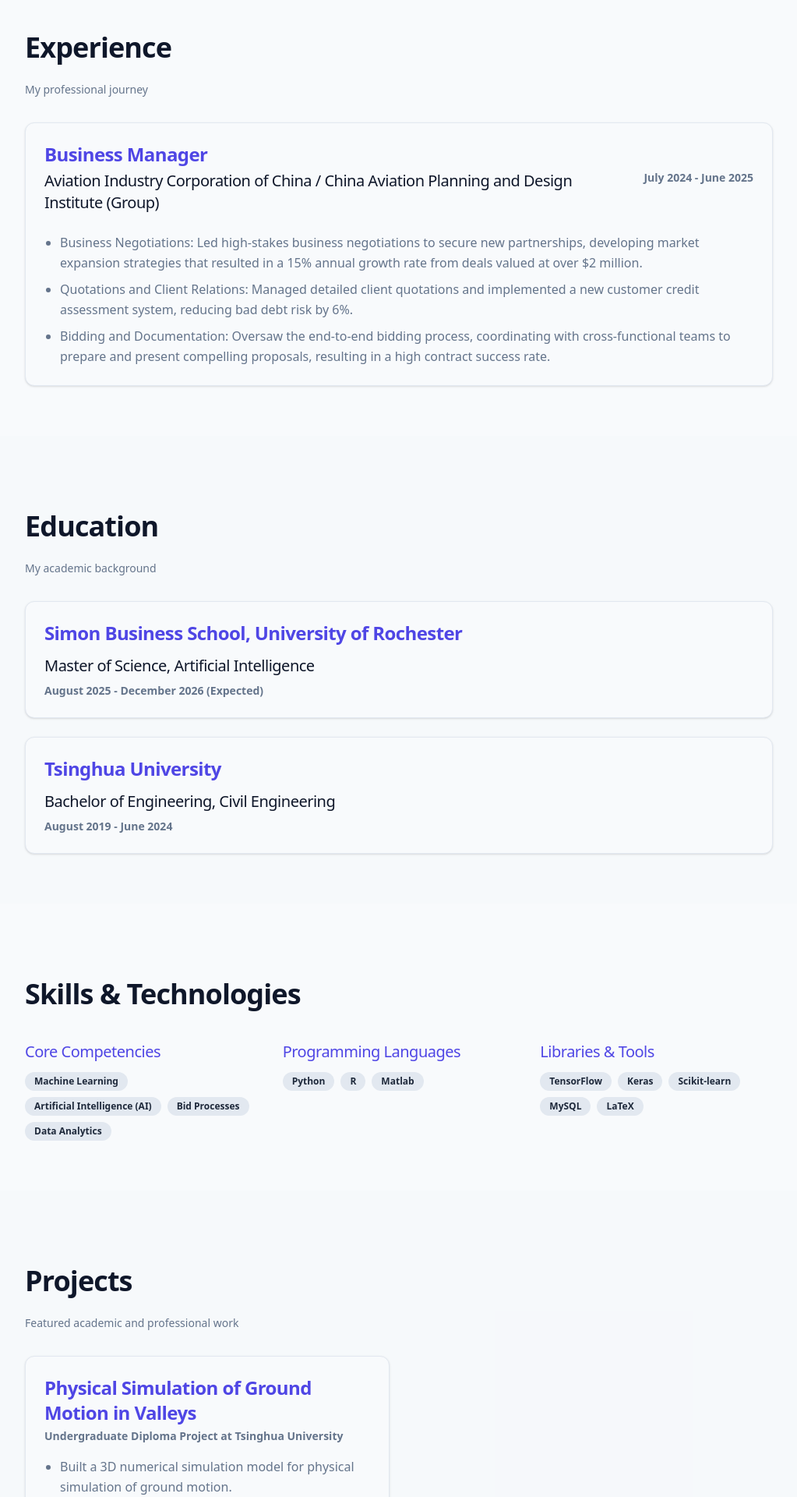
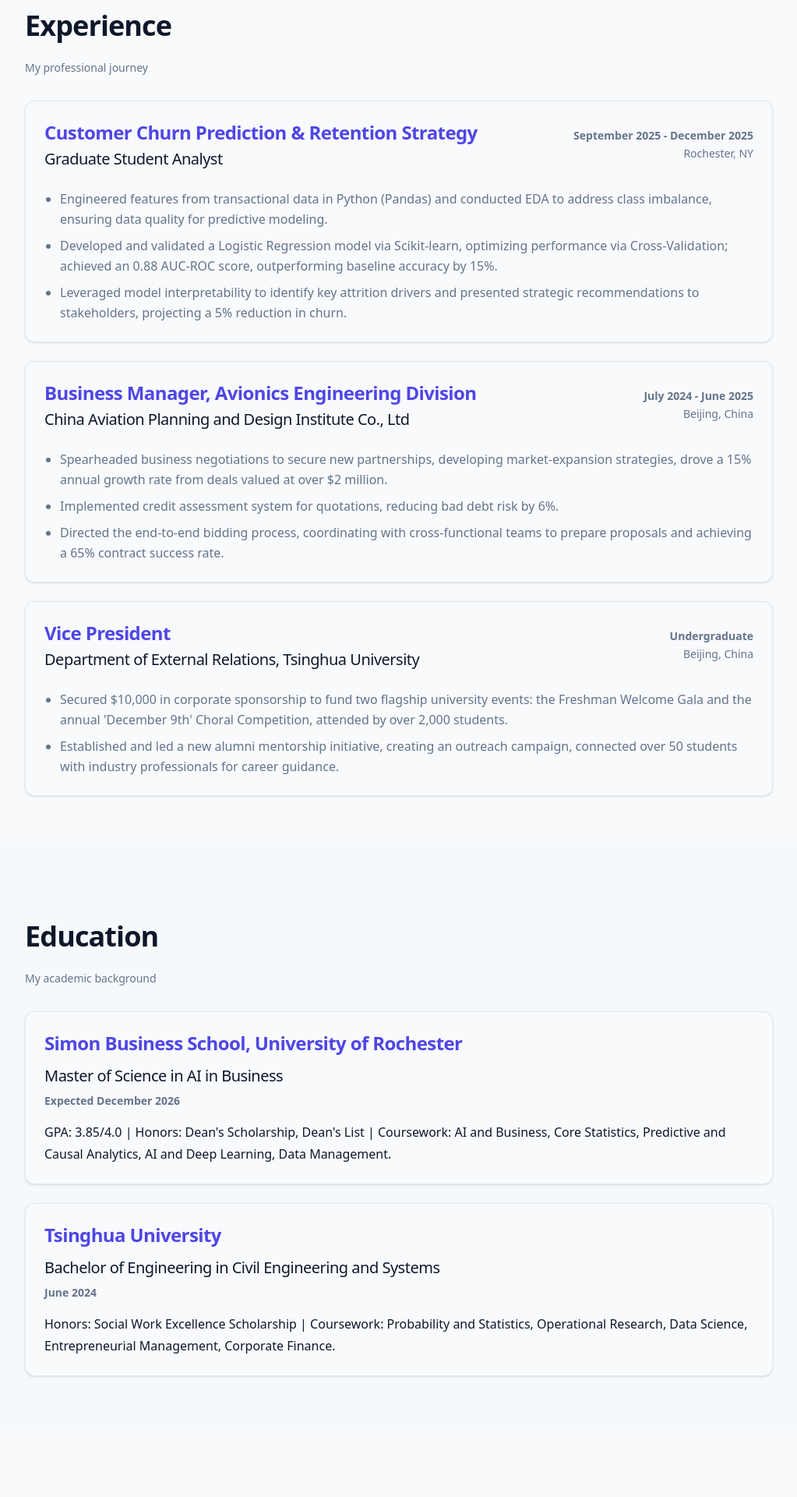
Before and after one commit to mingzhi0119/personal_website, a Next.js app: page / in a window 1280 px wide. Shown: the part 860-2780 px from the top of the page at 78% size, without its empty margins (128-1151 px from the left). Built offline with nearby package versions, Linux system fonts and the light colour scheme.

Commit message:
Expand profile data with detailed Jan 16 2026 resume

```diff
--- a/src/data/profile.ts
+++ b/src/data/profile.ts
@@ -47,41 +47,65 @@
 
 export const profileData: ProfileData = {
     name: "Mingzhi Hu",
-    role: "M.S. Candidate in Artificial Intelligence in Business",
+    role: "M.S. Candidate in AI in Business",
     contact: {
-        email: "mhu29@Simon.rochester.edu",
-        linkedin: "https://www.linkedin.com/in/mingzhi-h",
-        location: "Rochester, New York, United States",
+        email: "mhu29@simon.rochester.edu",
+        linkedin: "https://www.linkedin.com/in/mingzhi-h/",
+        location: "Rochester, NY",
     },
     summary: [
-        "Master of Science candidate in Artificial Intelligence in Business at the University of Rochester's Simon Business School, with an expected graduation in December 2026. Previously earned a Bachelor of Engineering in Civil Engineering and Systems from Tsinghua University.",
-        "Professional experience includes a role as a Full-time Business Manager at China Aviation Planning and Design Institute (Group) Co., Ltd. Led business negotiations contributing to a 15% annual growth from deals valued over $2 million, managed client quotations reducing bad debt risk by 6%, and oversaw the bidding process to secure contracts.",
-        "Recipient of the Dean's Scholarship from Simon Business School and member of the Simon Data Analytics Club."
+        "Master of Science candidate in AI in Business at the University of Rochester's Simon Business School (GPA: 3.85/4.0), with an expected graduation in December 2026. Recipient of the Dean's Scholarship and Dean's List honors.",
+        "Experienced Business Manager and Graduate Student Analyst with a strong track record of leveraging data analytics and machine learning to drive business growth, optimize customer retention, and streamline operations.",
+        "Proficient in Python, R, Matlab, and SQL, with hands-on experience in building predictive models using TensorFlow, Keras, and Scikit-learn."
     ],
     skills: [
         {
-            category: "Core Competencies",
-            items: ["Machine Learning", "Artificial Intelligence (AI)", "Bid Processes", "Data Analytics"]
+            category: "Programming Languages",
+            items: ["Python", "R", "Matlab", "C", "Stata", "MySQL", "LaTeX"]
         },
         {
-            category: "Programming Languages",
-            items: ["Python", "R", "Matlab"]
+            category: "Data & Machine Learning",
+            items: ["TensorFlow", "Keras", "Scikit-learn", "Pandas", "NumPy"]
         },
         {
-            category: "Libraries & Tools",
-            items: ["TensorFlow", "Keras", "Scikit-learn", "MySQL", "LaTeX"]
+            category: "Certifications",
+            items: ["Advanced Certificate of Achievement in Data Management and Warehousing"]
         }
     ],
     experience: [
         {
             id: "exp-1",
-            company: "Aviation Industry Corporation of China / China Aviation Planning and Design Institute (Group)",
-            title: "Business Manager",
+            company: "Graduate Student Analyst",
+            title: "Customer Churn Prediction & Retention Strategy",
+            location: "Rochester, NY",
+            period: "September 2025 - December 2025",
+            responsibilities: [
+                "Engineered features from transactional data in Python (Pandas) and conducted EDA to address class imbalance, ensuring data quality for predictive modeling.",
+                "Developed and validated a Logistic Regression model via Scikit-learn, optimizing performance via Cross-Validation; achieved an 0.88 AUC-ROC score, outperforming baseline accuracy by 15%.",
+                "Leveraged model interpretability to identify key attrition drivers and presented strategic recommendations to stakeholders, projecting a 5% reduction in churn."
+            ]
+        },
+        {
+            id: "exp-2",
+            company: "China Aviation Planning and Design Institute Co., Ltd",
+            title: "Business Manager, Avionics Engineering Division",
+            location: "Beijing, China",
             period: "July 2024 - June 2025",
             responsibilities: [
-                "Business Negotiations: Led high-stakes business negotiations to secure new partnerships, developing market expansion strategies that resulted in a 15% annual growth rate from deals valued at over $2 million.",
-                "Quotations and Client Relations: Managed detailed client quotations and implemented a new customer credit assessment system, reducing bad debt risk by 6%.",
-                "Bidding and Documentation: Oversaw the end-to-end bidding process, coordinating with cross-functional teams to prepare and present compelling proposals, resulting in a high contract success rate."
+                "Spearheaded business negotiations to secure new partnerships, developing market-expansion strategies, drove a 15% annual growth rate from deals valued at over $2 million.",
+                "Implemented credit assessment system for quotations, reducing bad debt risk by 6%.",
+                "Directed the end-to-end bidding process, coordinating with cross-functional teams to prepare proposals and achieving a 65% contract success rate."
+            ]
+        },
+        {
+            id: "exp-3",
+            company: "Department of External Relations, Tsinghua University",
+            title: "Vice President",
+            location: "Beijing, China",
+            period: "Undergraduate",
+            responsibilities: [
+                "Secured $10,000 in corporate sponsorship to fund two flagship university events: the Freshman Welcome Gala and the annual 'December 9th' Choral Competition, attended by over 2,000 students.",
+                "Established and led a new alumni mentorship initiative, creating an outreach campaign, connected over 50 students with industry professionals for career guidance."
             ]
         }
     ],
@@ -89,27 +113,28 @@
         {
             id: "edu-1",
             institution: "Simon Business School, University of Rochester",
-            degree: "Master of Science, Artificial Intelligence",
-            period: "August 2025 - December 2026 (Expected)",
+            degree: "Master of Science in AI in Business",
+            period: "Expected December 2026",
+            description: "GPA: 3.85/4.0 | Honors: Dean's Scholarship, Dean's List | Coursework: AI and Business, Core Statistics, Predictive and Causal Analytics, AI and Deep Learning, Data Management.",
         },
         {
             id: "edu-2",
             institution: "Tsinghua University",
-            degree: "Bachelor of Engineering, Civil Engineering",
-            period: "August 2019 - June 2024",
+            degree: "Bachelor of Engineering in Civil Engineering and Systems",
+            period: "June 2024",
+            description: "Honors: Social Work Excellence Scholarship | Coursework: Probability and Statistics, Operational Research, Data Science, Entrepreneurial Management, Corporate Finance.",
         }
     ],
     projects: [
         {
             id: "proj-1",
-            title: "Physical Simulation of Ground Motion in Valleys",
-            context: "Undergraduate Diploma Project at Tsinghua University",
+            title: "Seismic Ground Motion Simulation",
+            context: "Tsinghua Undergraduate Thesis",
             description: [
-                "Built a 3D numerical simulation model for physical simulation of ground motion.",
-                "Applied machine learning techniques to predict soil property variability.",
-                "Implemented a convolutional neural network (CNN) to improve predictive modeling precision."
+                "Developed a 3D numerical simulation model using the spectral element method and generated random fields of soil shear wave velocity in Matlab to analyze seismic responses.",
+                "Predicted soil property variability by implementing a CNN model (TensorFlow/Keras) on historical seismic data."
             ],
-            technologies: ["Python", "TensorFlow", "Keras", "Machine Learning"]
+            technologies: ["Matlab", "Python", "TensorFlow", "Keras", "CNN"]
         }
     ]
 };
```
